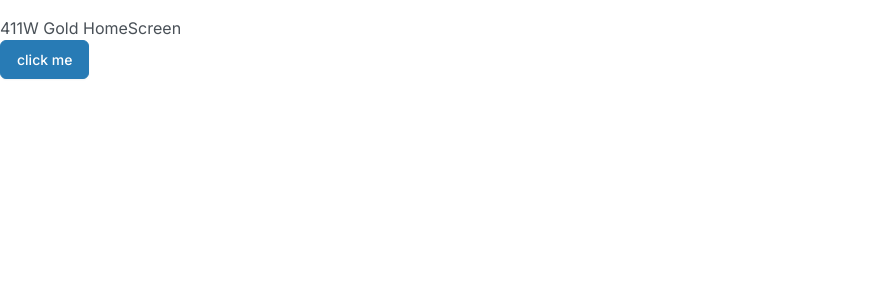
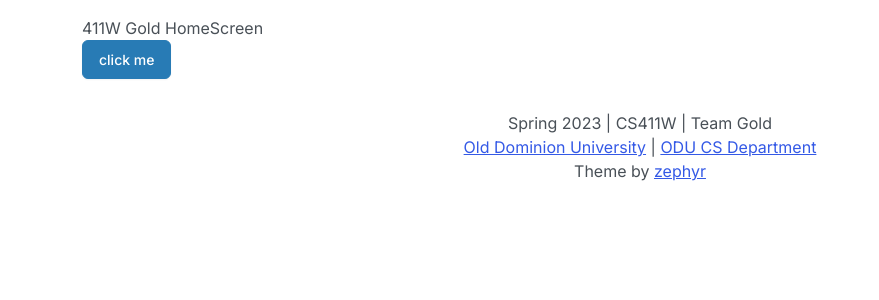
Before and after one commit to lvSojen/2023-Spring-CS411W-GOLD, a React (Create React App) app in the folder frontend/: page / in a window 1280 px wide. Shown: the top 300 px of the page, without its empty margins (0-879 px from the left). Built offline with nearby package versions, Linux system fonts and the light colour scheme.

Commit message:
added footer and the bootstrap theme

```diff
--- a/frontend/src/App.js
+++ b/frontend/src/App.js
@@ -1,17 +1,22 @@
 import React from "react"
 import { BrowserRouter, Routes, Route } from "react-router-dom"
+import { Container } from "react-bootstrap"
 import HomeScreen from "./screens/HomeScreen"
-import ContactScreen from './screens/ContactScreen'
+import ContactScreen from "./screens/ContactScreen"
+import Footer from "./components/Footer"
+
 function App() {
   return (
     <BrowserRouter>
       <main className="py-3">
-        <Routes>
-          <Route path="/" element={<HomeScreen />} exact></Route>
-          <Route path="/contact" element={<ContactScreen />} exact></Route>
-
-        </Routes>
+        <Container>
+          <Routes>
+            <Route path="/" element={<HomeScreen />} exact></Route>
+            <Route path="/contact" element={<ContactScreen />} exact></Route>
+          </Routes>
+        </Container>
       </main>
+      <Footer />
     </BrowserRouter>
   )
 }
--- /dev/null
+++ b/frontend/src/components/Footer.js
@@ -0,0 +1,27 @@
+import React from "react"
+import { Container, Row, Col } from "react-bootstrap"
+import { Link } from "react-router-dom"
+function Footer() {
+  return (
+    <footer>
+      <Container className="py-3">
+        <Row>
+          <Col className="text-center">Spring 2023 | CS411W | Team Gold</Col>
+        </Row>
+        <Row>
+          <Col className="text-center">
+            <Link to="https://odu.edu/">Old Dominion University</Link> |{" "}
+            <Link to="https://odu.edu/compsci">ODU CS Department</Link>
+          </Col>
+        </Row>
+        <Row>
+          <Col className="text-center">
+            Theme by <Link to="https://bootswatch.com/zephyr/">zephyr</Link>
+          </Col>
+        </Row>
+      </Container>
+    </footer>
+  )
+}
+
+export default Footer
--- a/frontend/src/screens/ContactScreen.js
+++ b/frontend/src/screens/ContactScreen.js
@@ -1,7 +1,6 @@
 import React from "react"
 import { Link } from "react-router-dom"
 import { Button } from "react-bootstrap"
-
 
 function ContactScreen() {
   return (
--- a/frontend/src/screens/HomeScreen.js
+++ b/frontend/src/screens/HomeScreen.js
@@ -1,7 +1,6 @@
 import React from "react"
 import { Link } from "react-router-dom"
 import { Button } from "react-bootstrap"
-
 
 function HomeScreen() {
   return (
```
